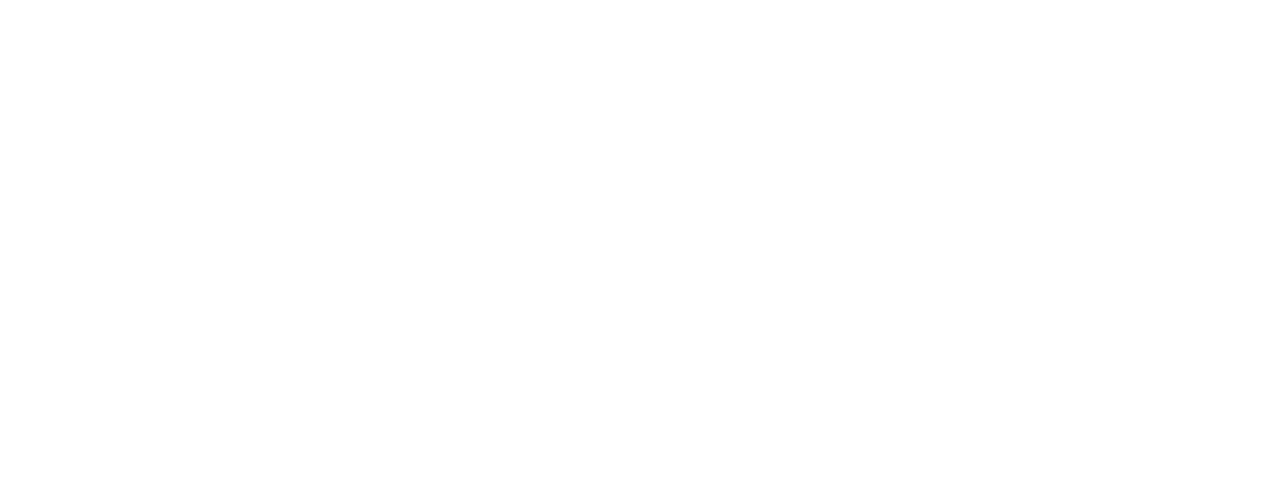
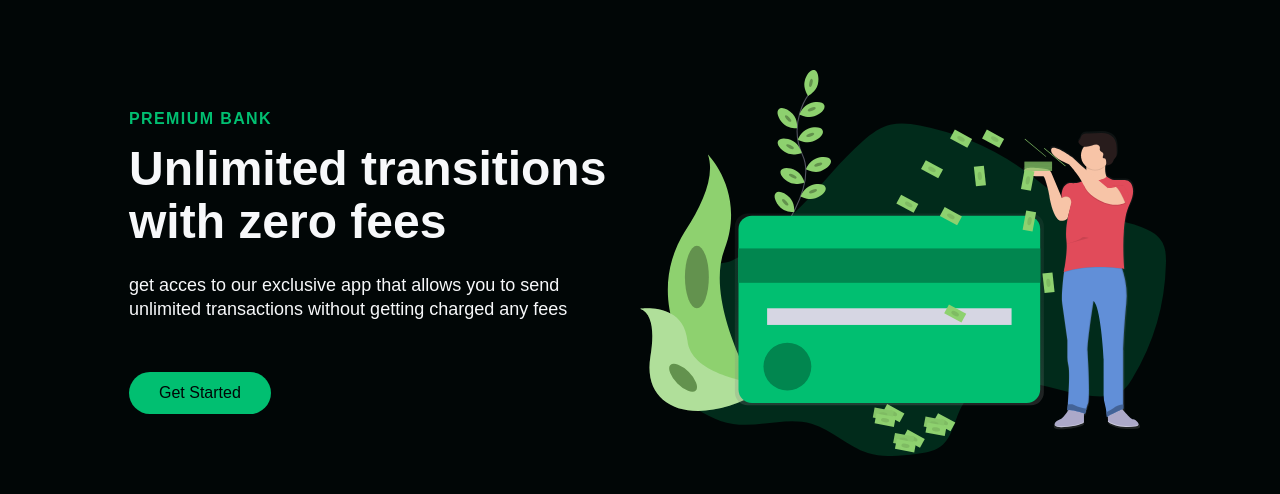
Before and after one commit to fabiannabi/bank-smooth-scroll, a React (Create React App) app: page / in a window 1280 px wide. Shown: the part 1040-1534 px from the top of the page. Before the commit the page ends 800 px from the top, so only its background shows below. Built offline with nearby package versions, Linux system fonts and the light colour scheme; a web font is replaced by a local one.

Commit message:
Crates Info section component  and  global styles

```diff
--- /dev/null
+++ b/src/components/InfoSection/InfoSection.styled.js
@@ -0,0 +1,100 @@
+import styled from "styled-components";
+import { GridContainer, FlexContainer } from "../../themes/Containers.style";
+
+export const InfoContainer = styled.div`
+  color: var(--primary-clr);
+  background: ${({ bgColor }) =>
+    bgColor === 'light' ? "var(--bg-light)" : "var(--bg-dark)"};
+
+  @media screen and (max-width: ${({ theme }) => theme.mobile.medium}) {
+    padding: 100px 0px;
+  }
+`;
+
+export const InfoWrapper = styled(GridContainer)`
+  z-index: 1;
+  height: 860px;
+  width: 100%;
+  max-width: 1100px;
+  margin-right: auto;
+  margin-left: auto;
+  padding: 0 24px;
+`;
+
+export const InfoRow = styled(GridContainer)`
+  grid-auto-columns: minmax(auto, 1fr);
+  grid-template-areas: ${({ imgStart }) =>
+    imgStart ? `'col2 col1'` : `'col1 col2'`};
+
+  @media screen and (max-width: ${({ theme }) => theme.mobile.medium}) {
+    grid-template-areas: ${({ imgStart }) =>
+      imgStart ? `'col1' 'col2'` : `'col1 col1' 'col2 col2'`};
+  }
+`;
+
+export const InfoColumn = styled.div`
+  margin-bottom: 15px;
+  padding: 0 15px;
+  grid-area: col1;
+`;
+export const InfoColumnSecond = styled.div`
+  margin-bottom: 15px;
+  padding: 0 15px;
+  grid-area: col2;
+`;
+
+export const TextWrapper = styled.div`
+  max-width: 540px;
+  padding-top: 0px;
+  padding-bottom: 16px;
+`;
+
+export const TopLine = styled.p`
+  color: var(--brand-clr);
+  font-size: 16px;
+  line-height: 16px;
+  font-weight: 700;
+  letter-spacing: 1.4px;
+  text-transform: uppercase;
+  margin-bottom: 16px;
+`;
+
+export const Heading = styled.h1`
+  margin-bottom: 24px;
+  font-size: 48px;
+  line-height: 1.1;
+  font-weight: 600;
+  color: ${({ lightText }) =>
+    lightText ? "var(--text-light)" : "var(--text-dark)"};
+
+  @media screen and (max-width: ${({ theme }) => theme.mobile.small}) {
+    font-size: 32px;
+  }
+`;
+
+export const Subtitle = styled.p`
+  max-width: 440px;
+  margin-bottom: 35px;
+  font-size: 18px;
+  line-height: 24px;
+  color: ${({ darkText }) =>
+    darkText ? "var(--text-dark)" : "var(--text-light)"};
+`;
+
+export const ButtonWrapper = styled(FlexContainer)`
+  justify-content: flex-start;
+`;
+
+export const ImageWrapper = styled.div`
+  max-width: 555px;
+  height: 100%;
+`;
+
+export const Img = styled.img`
+  width: 100%;
+  margin: 0 0 10px 0;
+  padding-right: 0;
+`;
+
+
+export const InfoImgColumn = styled.div``
--- /dev/null
+++ b/src/components/InfoSection/data.js
@@ -0,0 +1,17 @@
+export const homeObj = {
+  id: "about",
+  bgColor: "dark",
+  lightText: true,
+  lightTextDesc: true,
+  topLine: "Premium Bank",
+  headline: "Unlimited transitions with zero fees",
+  description:
+    "get acces to our exclusive app that allows you to send unlimited transactions without getting charged any fees",
+  buttonLabel: "Get Started",
+  imgStart: false,
+  image: require("../../images/svg-1.svg"),
+  alt: "Car",
+  dark: true,
+  primary: true,
+  darkText: false,
+};
--- /dev/null
+++ b/src/components/InfoSection/index.js
@@ -0,0 +1,60 @@
+import React from "react";
+import { Button } from "../Btn.styled";
+
+import {
+  InfoContainer,
+  InfoWrapper,
+  InfoRow,
+  InfoColumn,
+  TextWrapper,
+  TopLine,
+  Heading,
+  Subtitle,
+  ButtonWrapper,
+  InfoImgColumn,
+  ImageWrapper,
+  Img,
+} from "./InfoSection.styled";
+
+const InfoSection = ({
+  id,
+  lightText,
+  topLine,
+  headline,
+  description,
+  buttonLabel,
+  imgStart,
+  image,
+  alt,
+  primary,
+  dark,
+  darkText,
+}) => {
+  return (
+    <>
+      <InfoContainer id={id}>
+        <InfoWrapper>
+          <InfoRow img={imgStart}>
+            <InfoColumn>
+              <TextWrapper>
+                <TopLine>{topLine}</TopLine>
+                <Heading lightText={lightText}>{headline}</Heading>
+                <Subtitle darkText={darkText}>{description}</Subtitle>
+              </TextWrapper>
+              <ButtonWrapper>
+                <Button to="home" primary={primary} dark={dark}>{buttonLabel}</Button>
+              </ButtonWrapper>
+            </InfoColumn>
+            <InfoImgColumn>
+              <ImageWrapper>
+                <Img src={image} alt={alt}></Img>
+              </ImageWrapper>
+            </InfoImgColumn>
+          </InfoRow>
+        </InfoWrapper>
+      </InfoContainer>
+    </>
+  );
+};
+
+export default InfoSection;
--- a/src/pages/index.js
+++ b/src/pages/index.js
@@ -1,6 +1,9 @@
 import React, {useState}from "react";
 import NavBar from "../components/Navbar"
 import SideBar from "../components/SideBar";
+import Hero from "../components/Hero";
+import InfoSection from "../components/InfoSection";
+import { homeObj } from "../components/InfoSection/data";
 
 const NAV_ITEMS = ["About", "Discover", "Services", "Sign up"];
 
@@ -14,6 +17,8 @@
     <>
       <SideBar nav_items={NAV_ITEMS} isOpen={isOpen} toggleView={toggleView} />
       <NavBar nav_items={NAV_ITEMS}  toggleView={toggleView}/>
+      <Hero/>
+      <InfoSection {...homeObj}/>
     </>
   );
 }
--- a/src/themes/Global.style.js
+++ b/src/themes/Global.style.js
@@ -5,8 +5,13 @@
 :root{
   //fonts
   --primary-clr: #fff;
+  --text-light: #f7f8fa;
+  --text-dark: #010606;
+
   //bg
   --bg-primary: #0d0d0d;
+  --bg-light: #f9f9f9;
+  --bg-dark: #010606;
   --brand-clr: #01bf71;
   --bg-secondary: #232a34;
 }
```
Also changed, not shown: src/images/svg-1.svg (added).
